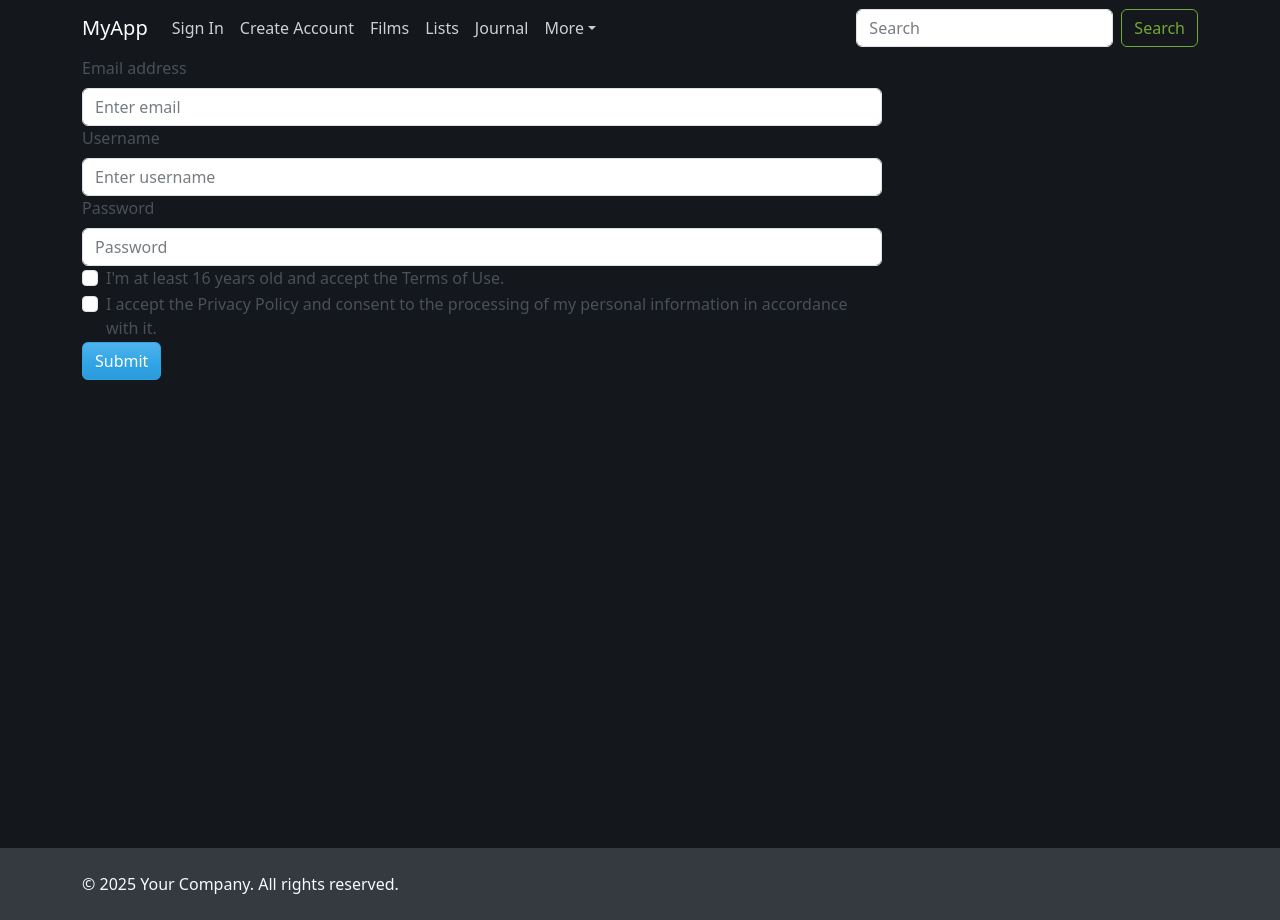
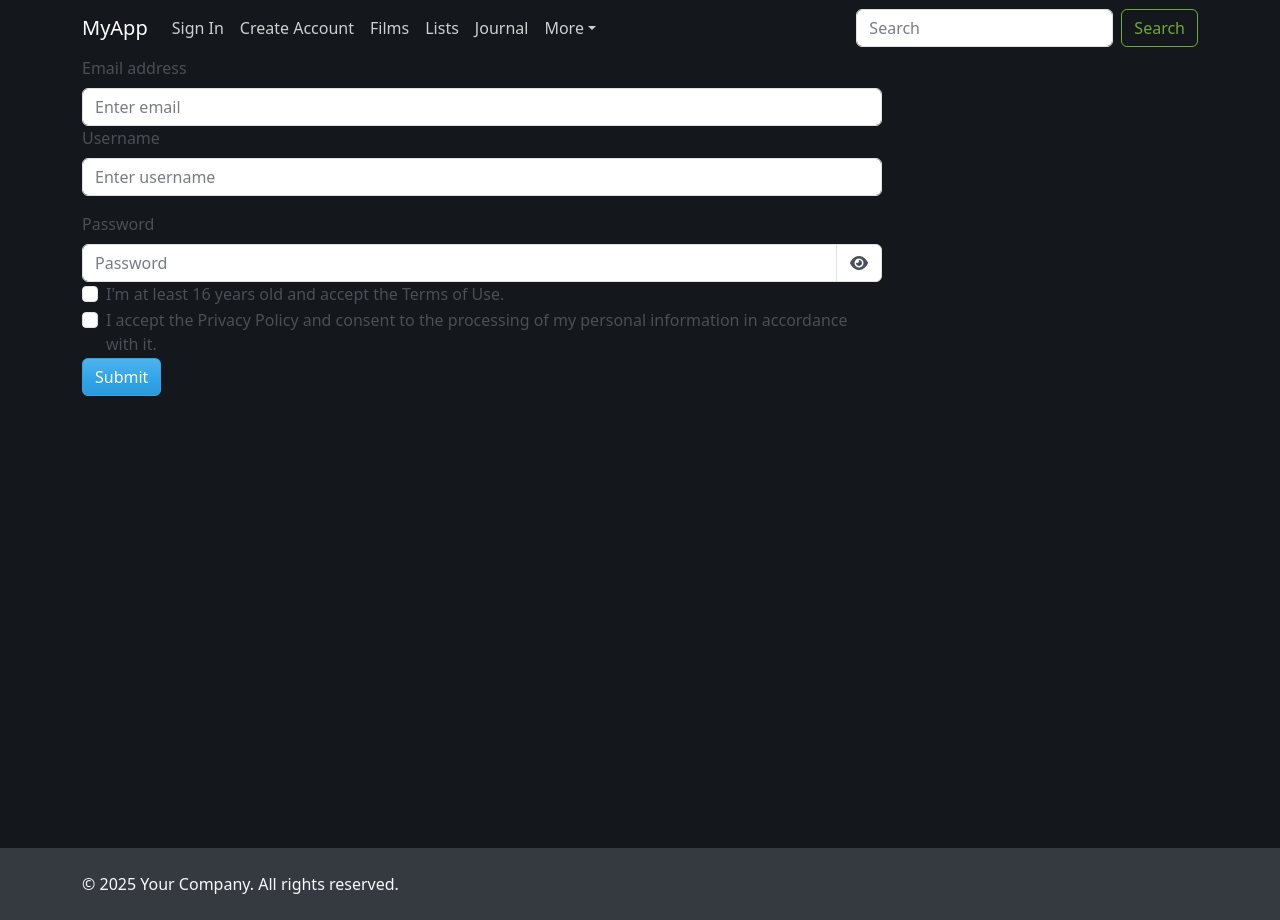
Before and after one commit to johnmartinroque/LetterboxdClone, a React (Create React App) app in the folder main/: page /createaccount in a window 1280 px wide. Built offline with nearby package versions, Linux system fonts and the light colour scheme; no server answers.

Commit message:
show password create account

```diff
--- a/main/src/components/authentication/CreateAccount.jsx
+++ b/main/src/components/authentication/CreateAccount.jsx
@@ -1,5 +1,12 @@
 import React, { useEffect, useState } from "react";
-import { Form, Button, Col, Container, Alert } from "react-bootstrap";
+import {
+  Form,
+  Button,
+  Col,
+  Container,
+  Alert,
+  InputGroup,
+} from "react-bootstrap";
 import { useDispatch, useSelector } from "react-redux";
 import { registerUser } from "../../actions/authenticationActions";
 import { useNavigate } from "react-router-dom";
@@ -10,6 +17,7 @@ function CreateAccount() {
   const [password, setPassword] = useState("");
   const [check1, setCheck1] = useState(false);
   const [check2, setCheck2] = useState(false);
+  const [showPassword, setShowPassword] = useState(false);
 
   const dispatch = useDispatch();
 
@@ -78,14 +86,26 @@ function CreateAccount() {
           />
         </Form.Group>
 
-        <Form.Group controlId="formPassword">
+        <Form.Group controlId="formPassword" className="mt-3">
           <Form.Label>Password</Form.Label>
-          <Form.Control
-            type="password"
-            placeholder="Password"
-            value={password}
-            onChange={(e) => setPassword(e.target.value)}
-          />
+          <InputGroup>
+            <Form.Control
+              type={showPassword ? "text" : "password"}
+              placeholder="Password"
+              value={password}
+              onChange={(e) => setPassword(e.target.value)}
+            />
+            <InputGroup.Text
+              onClick={() => setShowPassword(!showPassword)}
+              style={{ cursor: "pointer", background: "white" }}
+            >
+              <i
+                className={`fa-solid ${
+                  showPassword ? "fa-eye-slash" : "fa-eye"
+                }`}
+              ></i>
+            </InputGroup.Text>
+          </InputGroup>
         </Form.Group>
 
         <Form.Group controlId="formCheck">
```
